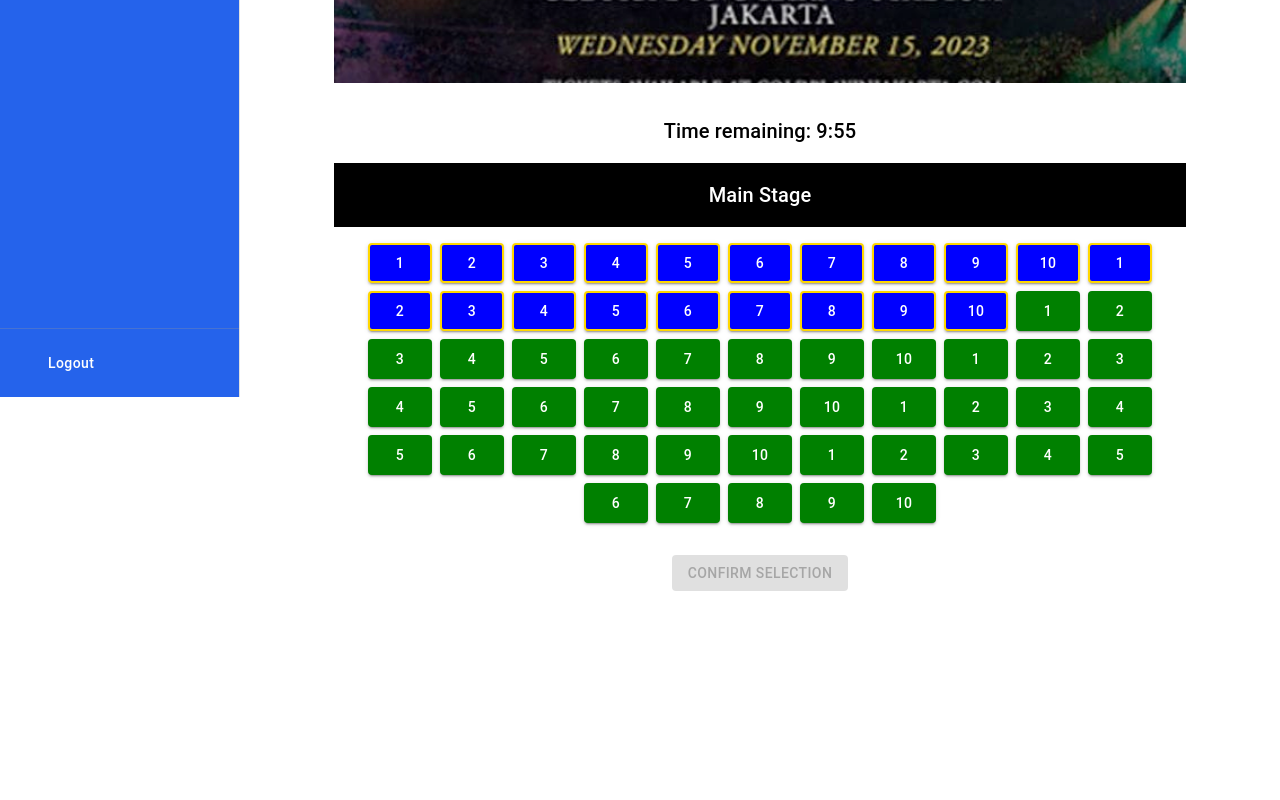
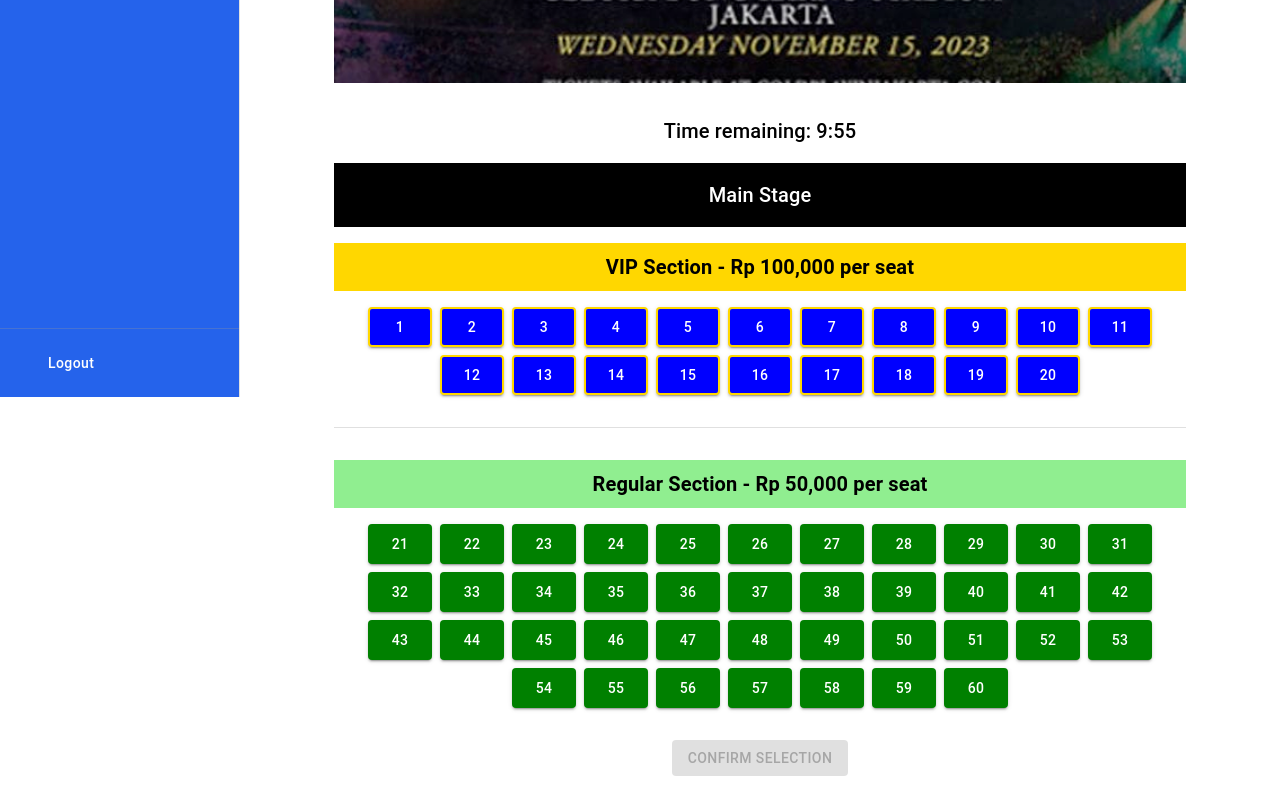
Before and after one commit to Bondan-Raharjo/Conser-App-FE, a React (Vite) app: page /concerts/1/seats in a window 1280 px wide. Shown: the part 403-1203 px from the top of the page. Before the commit the page ends 1018 px from the top, so only its background shows below. Built offline with nearby package versions, Linux system fonts and the light colour scheme; sample sign-in values are in the browser's storage; some icons are missing.

Commit message:
optimize

```diff
--- a/src/pages/SeatSelection.tsx
+++ b/src/pages/SeatSelection.tsx
@@ -1,5 +1,5 @@
 import React, { useEffect, useState } from "react";
-import { Container, Typography, Grid, Button, Box, Tooltip, Modal, Paper,TextField } from "@mui/material";
+import { Container, Typography, Grid, Button, Box, Tooltip, Modal, Paper, TextField, Divider } from "@mui/material";
 import { useParams } from "react-router-dom";
 import image1 from "../assets/images/image1.png";
 import image2 from "../assets/images/image2.png";
@@ -16,7 +16,6 @@ const STATUS = {
   booked: "gray",
 };
 
-
 const concerts = [
   { id: 1, name: "Coldplay", description: "Dummy description", image: image1, date: "2025-06-15", ticketsAvailable: 0 },
   { id: 2, name: "Summer Fest", description: "Dummy description", image: image2, date: "2025-07-21", ticketsAvailable: 10 },
@@ -31,7 +30,6 @@ const SeatSelection: React.FC = () => {
   const concertId = id
   const concert = concerts.find(c => c.id === parseInt(concertId || ""));
 
-
   const loadSeatsFromLocalStorage = () => {
     const savedSeats = localStorage.getItem(`selectedSeats_${concertId}`);
     return savedSeats ? JSON.parse(savedSeats) : [];
@@ -42,19 +40,31 @@ const SeatSelection: React.FC = () => {
     return savedTime ? parseInt(savedTime, 10) : null;
   };
 
-  const initialSeats = Array(6)
+  const initialVipSeats = Array(2)
     .fill(null)
-    .map((_, rowIndex) =>
+    .map((_,) =>
       Array(10)
         .fill(0)
         .map((_) => ({
           status: 0,
-          type: rowIndex < 2 ? "vip" : "regular",
+          type: "vip",
         }))
     );
 
-  const [seats, setSeats] = useState(initialSeats);
-  const [selectedSeats, setSelectedSeats] = useState<{ row: number; col: number; type: keyof typeof SEAT_PRICES }[]>(
+  const initialRegularSeats = Array(4)
+    .fill(null)
+    .map((_,) =>
+      Array(10)
+        .fill(0)
+        .map((_) => ({
+          status: 0,
+          type: "regular",
+        }))
+    );
+
+  const [vipSeats, setVipSeats] = useState(initialVipSeats);
+  const [regularSeats, setRegularSeats] = useState(initialRegularSeats);
+  const [selectedSeats, setSelectedSeats] = useState<{ row: number; col: number; type: keyof typeof SEAT_PRICES; section: string }[]>(
     loadSeatsFromLocalStorage()
   );
   const [openModal, setOpenModal] = useState(false);
@@ -98,17 +108,21 @@ const SeatSelection: React.FC = () => {
     localStorage.setItem(`selectedSeats_${concertId}`, JSON.stringify(selectedSeats));
   }, [selectedSeats, concertId]);
 
-  const toggleSeatSelection = (row: number, col: number) => {
+  const toggleSeatSelection = (row: number, col: number, type: keyof typeof SEAT_PRICES, section: string) => {
+    const seats = section === "vip" ? vipSeats : regularSeats;
+
     if (seats[row][col].status === 1) return;
 
     const isSelected = selectedSeats.some(
-      (seat) => seat.row === row && seat.col === col
+      (seat) => seat.row === row && seat.col === col && seat.section === section
     );
 
     if (isSelected) {
-      setSelectedSeats((prev) => prev.filter((seat) => seat.row !== row || seat.col !== col));
+      setSelectedSeats((prev) => prev.filter((seat) =>
+        !(seat.row === row && seat.col === col && seat.section === section)
+      ));
     } else {
-      setSelectedSeats((prev) => [...prev, { row, col, type: seats[row][col].type as "regular" | "vip" }]);
+      setSelectedSeats((prev) => [...prev, { row, col, type, section }]);
     }
   };
 
@@ -117,9 +131,23 @@ const SeatSelection: React.FC = () => {
       alert("Please fill in all fields.");
       return;
     }
-    const updatedSeats = [...seats];
-    selectedSeats.forEach(({ row, col }) => (updatedSeats[row][col].status = 1));
-    setSeats(updatedSeats);
+
+    const updatedVipSeats = [...vipSeats];
+    selectedSeats.forEach(({ row, col, section }) => {
+      if (section === "vip") {
+        updatedVipSeats[row][col].status = 1;
+      }
+    });
+    setVipSeats(updatedVipSeats);
+
+    const updatedRegularSeats = [...regularSeats];
+    selectedSeats.forEach(({ row, col, section }) => {
+      if (section === "regular") {
+        updatedRegularSeats[row][col].status = 1;
+      }
+    });
+    setRegularSeats(updatedRegularSeats);
+
     setSelectedSeats([]);
     localStorage.removeItem(`selectedSeats_${concertId}`);
     localStorage.removeItem(`seatSelectionStartTime_${concertId}`);
@@ -127,7 +155,7 @@ const SeatSelection: React.FC = () => {
     alert("Seats booked successfully!");
   };
 
-  const totalPrice = selectedSeats.reduce((sum, seat) => sum + SEAT_PRICES[seat.type as keyof typeof SEAT_PRICES], 0);
+  const totalPrice = selectedSeats.reduce((sum, seat) => sum + SEAT_PRICES[seat.type], 0);
 
   const formatCountdown = (seconds: number) => {
     const minutes = Math.floor(seconds / 60);
@@ -135,17 +163,73 @@ const SeatSelection: React.FC = () => {
     return `${minutes}:${secs < 10 ? "0" : ""}${secs}`;
   };
 
+  const renderSeatGrid = (seats: any[][], section: string) => {
+    return (
+      <Grid container spacing={1} justifyContent="center">
+        {seats.map((row, rowIndex) =>
+          row.map((seat, colIndex) => {
+            const isSelected = selectedSeats.some(
+              (selectedSeat) =>
+                selectedSeat.row === rowIndex &&
+                selectedSeat.col === colIndex &&
+                selectedSeat.section === section
+            );
+
+            const seatColor =
+              seat.status === 1
+                ? STATUS.booked
+                : isSelected
+                ? STATUS.held
+                : seat.type === "vip"
+                ? "blue"
+                : STATUS.available;
+
+            const seatLabel = seat.status === 1 ? "Booked" : isSelected ? "Held" : "Available";
+            const seatTypeLabel = seat.type === "vip" ? "VIP" : "Regular";
+
+            let seatNumber;
+            if (section === "vip") {
+              seatNumber = colIndex + 1 + (rowIndex * 10);
+            } else {
+              seatNumber = colIndex + 1 + (rowIndex * 10) + 20;
+            }
+
+            return (
+              <Grid  key={`${section}-${rowIndex}-${colIndex}`}>
+                <Tooltip title={`${seatTypeLabel} - ${seatLabel}`} arrow>
+                  <Button
+                    variant="contained"
+                    onClick={() => toggleSeatSelection(rowIndex, colIndex, seat.type, section)}
+                    style={{
+                      width: 40,
+                      height: 40,
+                      backgroundColor: seatColor,
+                      cursor: seat.status === 1 ? "not-allowed" : "pointer",
+                      border: seat.type === "vip" ? "2px solid gold" : "2px solid transparent",
+                    }}
+                    disabled={seat.status === 1}
+                  >
+                    {seatNumber}
+                  </Button>
+                </Tooltip>
+              </Grid>
+            );
+          })
+        )}
+      </Grid>
+    );
+  };
+
   return (
     <Container maxWidth="md">
       <Box textAlign="center" my={4}>
         <Typography variant="h4" fontWeight="bold">
-          Select Your Seats : {concert ? concert.name : "Concert not found"}
+          Select Your Seats: {concert ? concert.name : "Concert not found"}
         </Typography>
       </Box>
 
       {concert && (
         <Box display="flex" flexDirection="column" alignItems="center" textAlign="center" my={4}>
-          <Typography variant="h4" fontWeight="bold"></Typography>
           <Typography variant="h6">{concert.date}</Typography>
           <Typography>{concert.description}</Typography>
           <img src={concert.image} alt={concert.name} style={{ width: "100%", maxHeight: "300px", objectFit: "cover" }} />
@@ -162,48 +246,27 @@ const SeatSelection: React.FC = () => {
         <Typography variant="h6">Main Stage</Typography>
       </Box>
 
-      <Grid container spacing={1} justifyContent="center">
-        {seats.map((row, rowIndex) =>
-          row.map((seat, colIndex) => {
-            const isSelected = selectedSeats.some(
-              (selectedSeat) => selectedSeat.row === rowIndex && selectedSeat.col === colIndex
-            );
+      {/* VIP Section */}
+      <Box mb={4}>
+        <Box sx={{ bgcolor: "gold", p: 1, mb: 2 }}>
+          <Typography variant="h6" fontWeight="bold" textAlign="center">
+            VIP Section - Rp {SEAT_PRICES.vip.toLocaleString()} per seat
+          </Typography>
+        </Box>
+        {renderSeatGrid(vipSeats, "vip")}
+      </Box>
 
-            const seatColor =
-              seat.status === 1
-                ? STATUS.booked
-                : isSelected
-                ? STATUS.held
-                : seat.type === "vip"
-                ? "blue"
-                : STATUS.available;
+      <Divider sx={{ my: 4 }} />
 
-            const seatLabel = seat.status === 1 ? "Booked" : isSelected ? "Held" : "Available";
-            const seatTypeLabel = seat.type === "vip" ? "VIP" : "Regular";
-
-            return (
-              <Grid key={`${rowIndex}-${colIndex}`}>
-                <Tooltip title={`${seatTypeLabel} - ${seatLabel}`} arrow>
-                  <Button
-                    variant="contained"
-                    onClick={() => toggleSeatSelection(rowIndex, colIndex)}
-                    style={{
-                      width: 40,
-                      height: 40,
-                      backgroundColor: seatColor,
-                      cursor: seat.status === 1 ? "not-allowed" : "pointer",
-                      border: seat.type === "vip" ? "2px solid gold" : "2px solid transparent",
-                    }}
-                    disabled={seat.status === 1}
-                  >
-                    {colIndex + 1}
-                  </Button>
-                </Tooltip>
-              </Grid>
-            );
-          })
-        )}
-      </Grid>
+      {/* Regular Section */}
+      <Box mb={4}>
+        <Box sx={{ bgcolor: "lightgreen", p: 1, mb: 2 }}>
+          <Typography variant="h6" fontWeight="bold" textAlign="center">
+            Regular Section - Rp {SEAT_PRICES.regular.toLocaleString()} per seat
+          </Typography>
+        </Box>
+        {renderSeatGrid(regularSeats, "regular")}
+      </Box>
 
       <Box textAlign="center" mt={4}>
         <Button
@@ -228,7 +291,7 @@ const SeatSelection: React.FC = () => {
           }}
         >
           <Typography variant="h6" fontWeight="bold">
-          Details Customer :
+            Customer Details:
           </Typography>
           <TextField
             label="Name"
@@ -245,16 +308,21 @@ const SeatSelection: React.FC = () => {
             onChange={(e) => setPhone(e.target.value)}
           />
           <Typography variant="h6" fontWeight="bold">
-            Selected Seats :
+            Selected Seats:
           </Typography>
           <ul>
-            {selectedSeats.map((seat, index) => (
+            {selectedSeats.map((seat, index) => {
+              const seatNumber = seat.section === "vip"
+                ? seat.col + 1 + (seat.row * 10)
+                : seat.col + 1 + (seat.row * 10) + 20;
+
+              return (
                 <li key={index}>
-                Row {seat.row + 1}, Seat {seat.col + 1} -{" "}
-                {seat.type === "vip" ? "VIP" : "Regular"} ({SEAT_PRICES[seat.type].toLocaleString()}{" "}
-                IDR)
+                  {seat.section === "vip" ? "VIP" : "Regular"} Row {seat.row + 1},
+                  Seat {seat.col + 1} (#{seatNumber}) - {SEAT_PRICES[seat.type].toLocaleString()} IDR
                 </li>
-            ))}
+              );
+            })}
           </ul>
 
           <Typography variant="h6" mt={2}>
```
Lines whose indentation alone changed are shown as unchanged.
